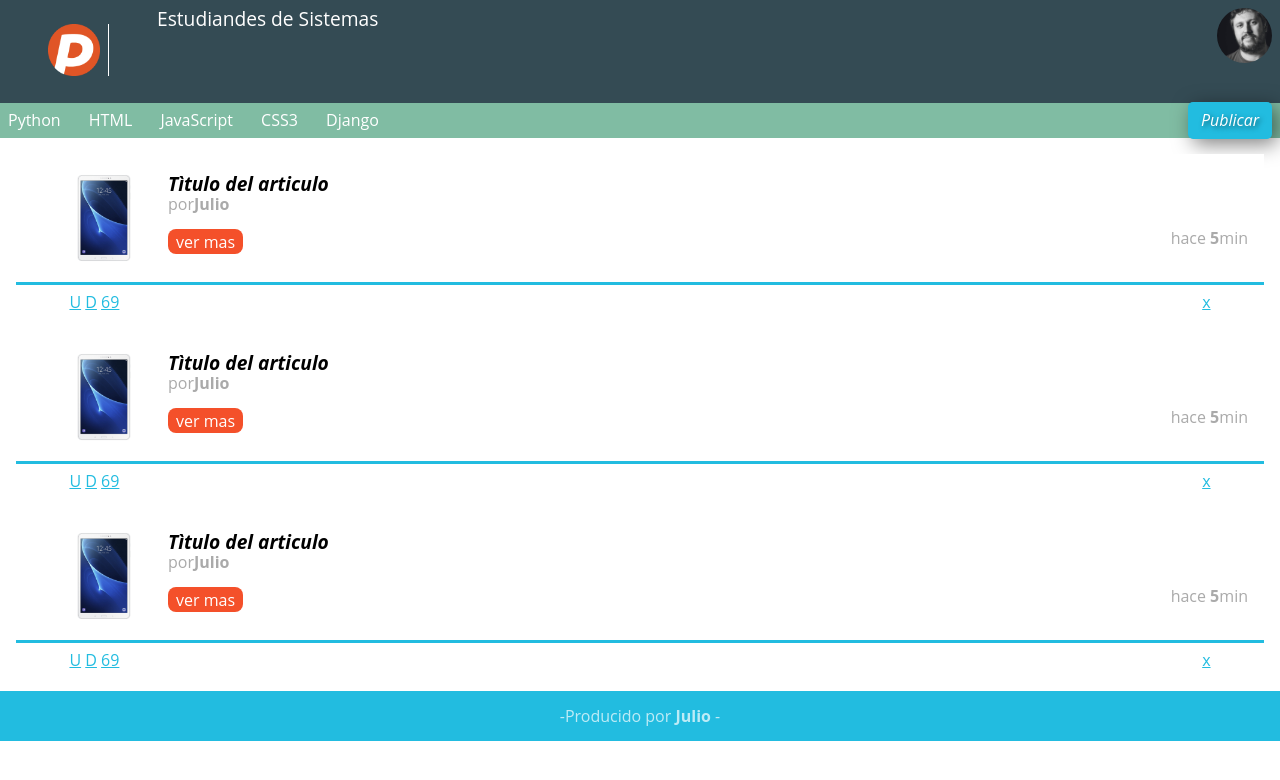
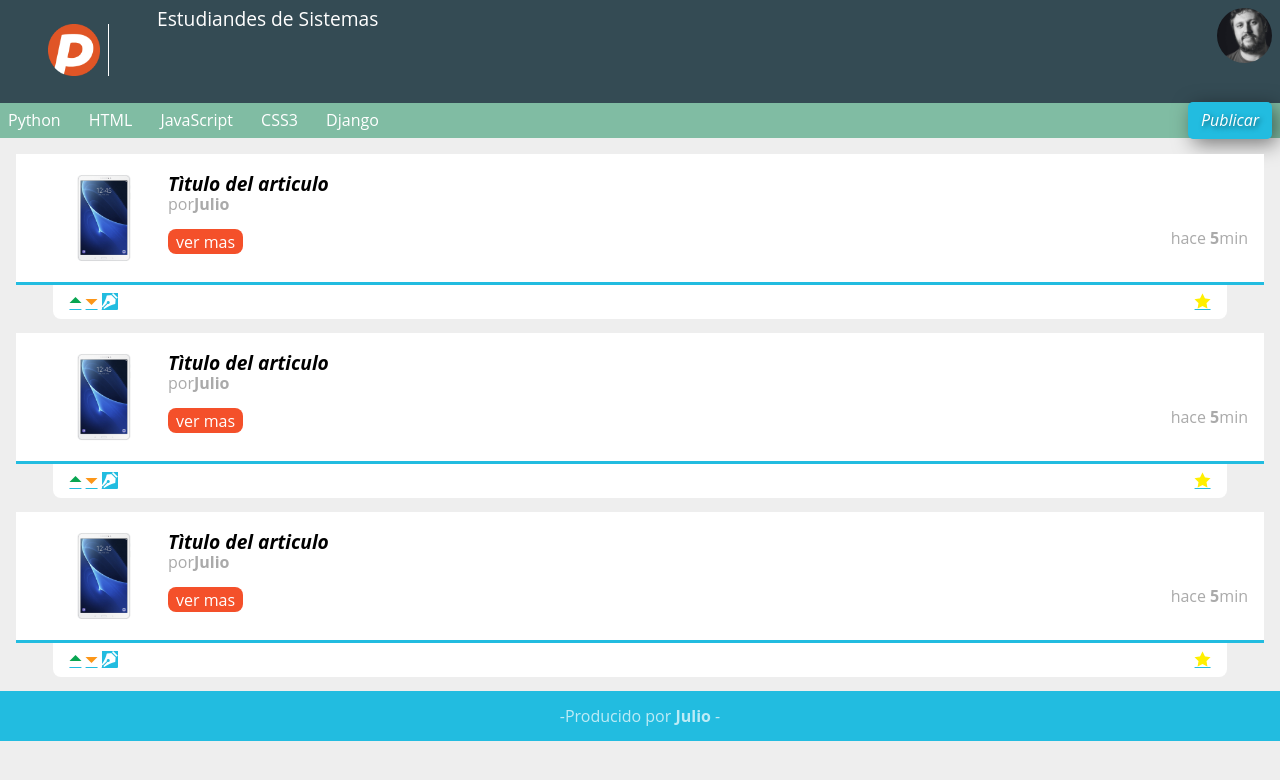
Before and after one commit to JulioCarlosLlC/LPOW_Julio, a plain HTML site: page HTML5/Index.html in a window 1280 px wide. Drawn offline with Linux system fonts and the light colour scheme.

Commit message:
01-02-17

```diff
--- a/HTML5/Index.html
+++ b/HTML5/Index.html
@@ -7,7 +7,6 @@
     <link rel="stylesheet" href="estilos.css"/>
     <link href="https://fonts.googleapis.com/css?family=Open+Sans+Condensed:300" rel="stylesheet">
     <title>Pagina web en HTML5</title>
-
   </head>
   <body>
     <header>
@@ -47,10 +46,10 @@
             </div>
           </div>
           <div class="votacion">
-              <a href="" class="up">U</a>
-              <a href="" class="down">D</a>
-              <a href="" class="Comentarios_item">69</a>
-              <a href="" class="guardar_item">x</a>
+              <a href="" class="up icon-f-arriba"></a>
+              <a href="" class="down icon-f-abajo"></a>
+              <a href="" class="Comentarios_item icon-lapiz"></a>
+              <a href="" class="guardar_item icon-estrella"></a>
           </div>
       </article>
 
@@ -69,10 +68,10 @@
             </div>
           </div>
           <div class="votacion">
-              <a href="" class="up">U</a>
-              <a href="" class="down">D</a>
-              <a href="" class="Comentarios_item">69</a>
-              <a href="" class="guardar_item">x</a>
+              <a href="" class="up icon-f-arriba"></a>
+              <a href="" class="down icon-f-abajo"></a>
+              <a href="" class="Comentarios_item icon-lapiz"></a>
+              <a href="" class="guardar_item icon-estrella"></a>
           </div>
       </article>
 
@@ -91,10 +90,10 @@
             </div>
           </div>
           <div class="votacion">
-              <a href="" class="up">U</a>
-              <a href="" class="down">D</a>
-              <a href="" class="Comentarios_item">69</a>
-              <a href="" class="guardar_item">x</a>
+              <a href="" class="up icon-f-arriba"></a>
+              <a href="" class="down icon-f-abajo"></a>
+              <a href="" class="Comentarios_item icon-lapiz"></a>
+              <a href="" class="guardar_item icon-estrella"></a>
           </div>
       </article>
     </section>
--- a/HTML5/estilos.css
+++ b/HTML5/estilos.css
@@ -79,7 +79,7 @@ nav ul #publicar_nav a{
 }
 
 body{
-  background: #FFFFFF ;
+  background: #EEEEEE ;
   font-family: "Open Sans";
   font-size: 16px;
 }
@@ -167,3 +167,47 @@ footer p:last-child::before{
 #contenido .item .votacion .guardar_item{
   float: right;
 }
+
+@font-face {
+  font-family: 'icomoon';
+  src:  url('fonts/icomoon.eot?x3xh4i');
+  src:  url('fonts/icomoon.eot?x3xh4i#iefix') format('embedded-opentype'),
+    url('fonts/icomoon.ttf?x3xh4i') format('truetype'),
+    url('fonts/icomoon.woff?x3xh4i') format('woff'),
+    url('fonts/icomoon.svg?x3xh4i#icomoon') format('svg');
+  font-weight: normal;
+  font-style: normal;
+}
+
+[class^="icon-"], [class*=" icon-"] {
+  /* use !important to prevent issues with browser extensions that change fonts */
+  font-family: 'icomoon' !important;
+  speak: none;
+  font-style: normal;
+  font-weight: normal;
+  font-variant: normal;
+  text-transform: none;
+  line-height: 1;
+
+  /* Better Font Rendering =========== */
+  -webkit-font-smoothing: antialiased;
+  -moz-osx-font-smoothing: grayscale;
+}
+
+.icon-f-arriba:before {
+  content: "\e900";
+  color: #08A551;
+}
+.icon-f-abajo:before {
+  content: "\e901";
+  color: #FC9618;
+}
+.icon-lapiz:before {
+  content: "\e908";
+  background:  #22BCE0;
+  color: #FFFFFF;
+}
+.icon-estrella:before {
+  content: "\e9d9";
+  color: #FFEF00;
+}
```
Also changed, not shown: HTML5/fonts/icomoon.ttf (added), HTML5/fonts/icomoon.woff (added), 4 other files.
